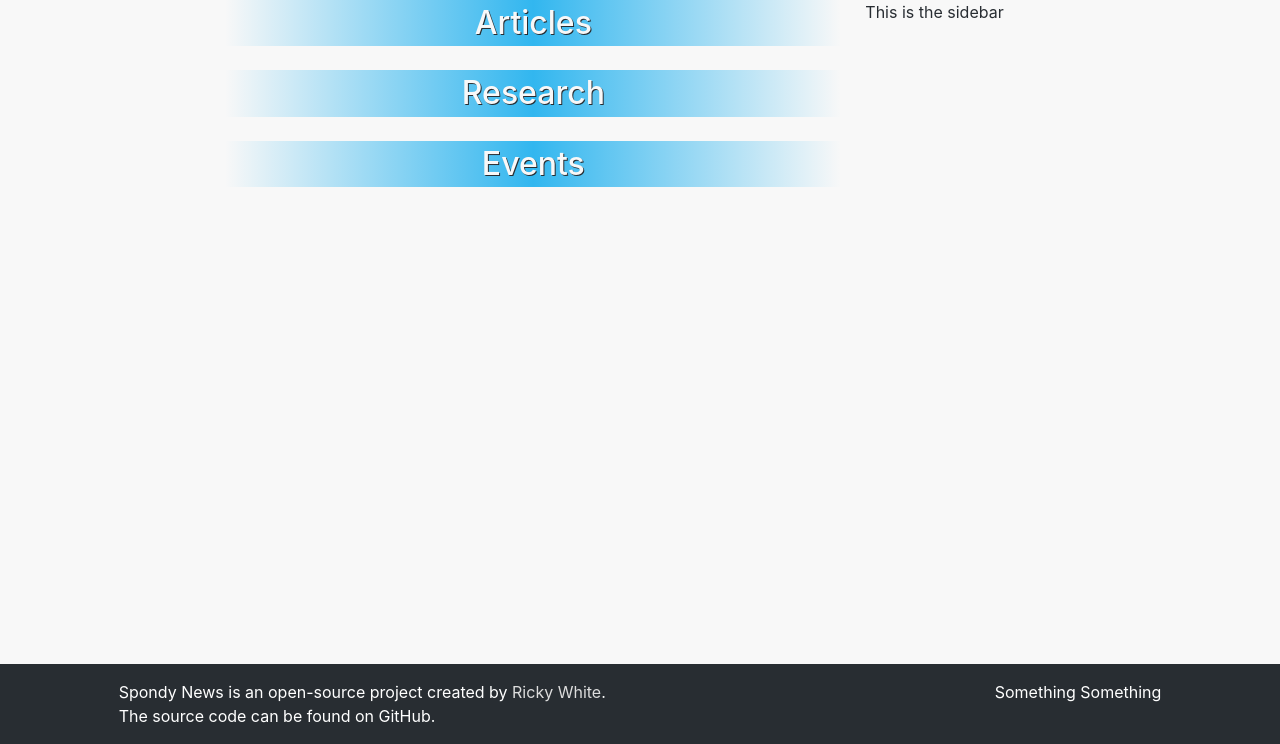
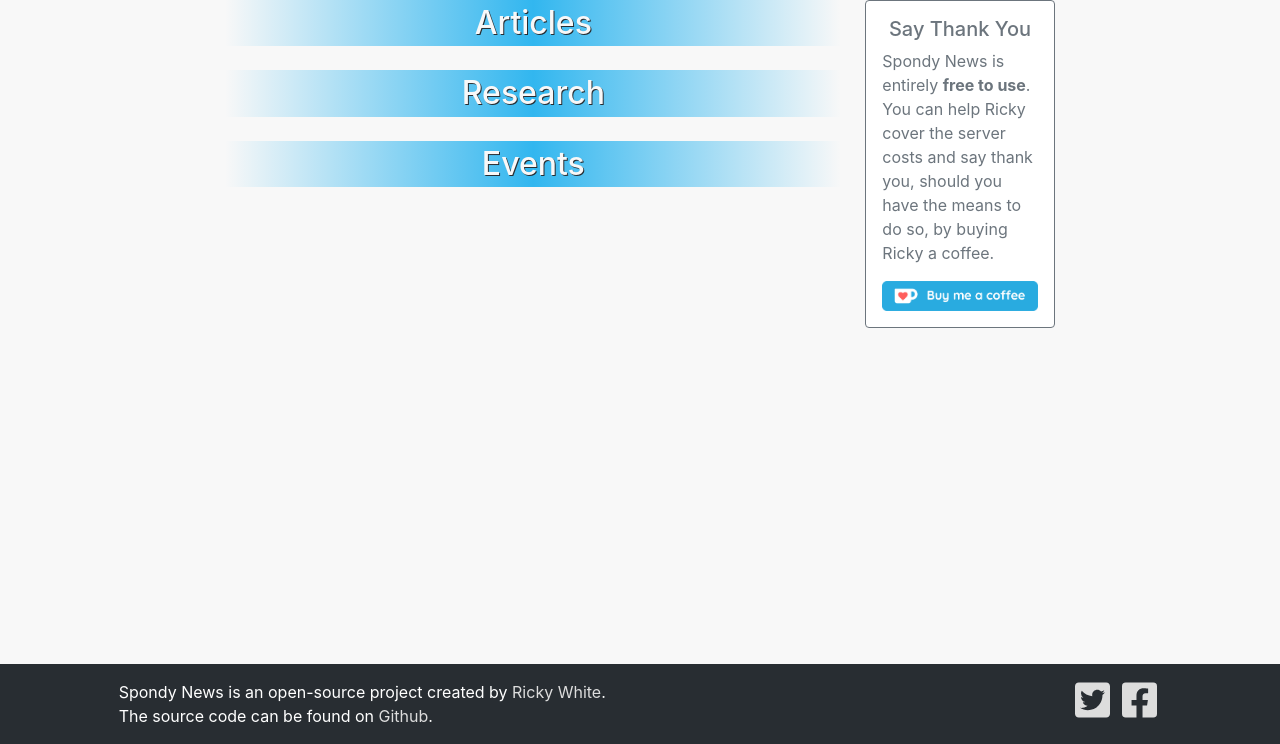
Before and after one commit to EndlessTrax/spondy-news, a Django app: page / in a window 1280 px wide. Shown: the part 56-800 px from the top of the page. Run offline with Django 3.2, Linux system fonts and the light colour scheme; data that the repository does not hold is empty.

Commit message:
Added social icons to footer. Added KoFi link in Sidebar

```diff
--- a/static/css/main.css
+++ b/static/css/main.css
@@ -11,7 +11,7 @@ body {
   font-family: -apple-system, BlinkMacSystemFont, "Segoe UI", Roboto, Helvetica, Arial, sans-serif,
     "Apple Color Emoji", "Segoe UI Emoji", "Segoe UI Symbol";
   color: var(--brand-black);
-  }
+}
 
 a {
   text-decoration: none;
@@ -26,7 +26,12 @@ a:focus {
 
 .section-header {
   /* background-color: #00A6ED; */
-  background-image: linear-gradient(to right, rgba(0, 166, 237, 0), rgba(0, 166, 237, 0.8), rgba(0, 166, 237, 0));
+  background-image: linear-gradient(
+    to right,
+    rgba(0, 166, 237, 0),
+    rgba(0, 166, 237, 0.8),
+    rgba(0, 166, 237, 0)
+  );
   text-align: center;
   color: var(--off-white);
   text-shadow: 1px 1px var(--brand-black);
@@ -52,3 +57,19 @@ footer a:hover,
 footer a:focus {
   text-decoration: none;
 }
+
+.social-icon {
+  height: 2.5em;
+  width: auto;
+}
+
+.social-item {
+  color: #ddd;
+  line-height: 0;
+  margin: 0 4px;
+}
+
+.social-item:hover,
+.social-item:focus {
+  color: var(--brand-red);
+}
--- a/templates/homepage.html
+++ b/templates/homepage.html
@@ -71,7 +71,19 @@
         </div>
 
         <aside class="col-md-2">
-          <p>This is the sidebar</p>
+          <div class="card border-secondary mb-3">
+            <div class="card-body text-secondary">
+              <h5 class="card-title text-center">Say Thank You</h5>
+              <p class="card-text">
+                Spondy News is entirely <b>free to use</b>. You can help Ricky cover the server
+                costs and say thank you, should you have the means to do so, by buying Ricky a
+                coffee.
+              </p>
+              <a href="https://ko-fi.com/endlesstrax" title="Buy me a coffe to say thank you?">
+                <img class="img-fluid" src="{% static 'imgs/ko-fi.png' %}" alt="Buy me a coffee?" />
+              </a>
+            </div>
+          </div>
         </aside>
       </div>
     </main>
@@ -81,13 +93,47 @@
         <div class="col-md-5 offset-md-1">
           <p>
             Spondy News is an open-source project created by
-            <a href="https://endlesstrax.com" target="_blank" rel="noopener" title="Ricky's Website"
-              >Ricky White</a
-            >. The source code can be found on GitHub.
+            <a href="https://endlesstrax.com" title="Ricky's Website">Ricky White</a>. The source
+            code can be found on <a href="#" title="Spondy News GitHub Repo">Github</a>.
           </p>
         </div>
         <div class="col-md-5">
-          <p class="text-end">Something Something</p>
+          <p class="text-end">
+            <a href="#" title="Spondy News on Twitter">
+              <svg
+                aria-hidden="true"
+                focusable="false"
+                data-prefix="fab"
+                data-icon="twitter-square"
+                class="social-icon social-item svg-inline--fa fa-twitter-square fa-w-14"
+                role="img"
+                xmlns="http://www.w3.org/2000/svg"
+                viewBox="0 0 448 512"
+              >
+                <path
+                  fill="currentColor"
+                  d="M400 32H48C21.5 32 0 53.5 0 80v352c0 26.5 21.5 48 48 48h352c26.5 0 48-21.5 48-48V80c0-26.5-21.5-48-48-48zm-48.9 158.8c.2 2.8.2 5.7.2 8.5 0 86.7-66 186.6-186.6 186.6-37.2 0-71.7-10.8-100.7-29.4 5.3.6 10.4.8 15.8.8 30.7 0 58.9-10.4 81.4-28-28.8-.6-53-19.5-61.3-45.5 10.1 1.5 19.2 1.5 29.6-1.2-30-6.1-52.5-32.5-52.5-64.4v-.8c8.7 4.9 18.9 7.9 29.6 8.3a65.447 65.447 0 0 1-29.2-54.6c0-12.2 3.2-23.4 8.9-33.1 32.3 39.8 80.8 65.8 135.2 68.6-9.3-44.5 24-80.6 64-80.6 18.9 0 35.9 7.9 47.9 20.7 14.8-2.8 29-8.3 41.6-15.8-4.9 15.2-15.2 28-28.8 36.1 13.2-1.4 26-5.1 37.8-10.2-8.9 13.1-20.1 24.7-32.9 34z"
+                ></path>
+              </svg>
+            </a>
+            <a href="#" title="Spondy News on Facebook">
+              <svg
+                aria-hidden="true"
+                focusable="false"
+                data-prefix="fab"
+                data-icon="facebook-square"
+                class="social-icon social-item svg-inline--fa fa-facebook-square fa-w-14"
+                role="img"
+                xmlns="http://www.w3.org/2000/svg"
+                viewBox="0 0 448 512"
+              >
+                <path
+                  fill="currentColor"
+                  d="M400 32H48A48 48 0 0 0 0 80v352a48 48 0 0 0 48 48h137.25V327.69h-63V256h63v-54.64c0-62.15 37-96.48 93.67-96.48 27.14 0 55.52 4.84 55.52 4.84v61h-31.27c-30.81 0-40.42 19.12-40.42 38.73V256h68.78l-11 71.69h-57.78V480H400a48 48 0 0 0 48-48V80a48 48 0 0 0-48-48z"
+                ></path>
+              </svg>
+            </a>
+          </p>
         </div>
       </div>
     </footer>
```
